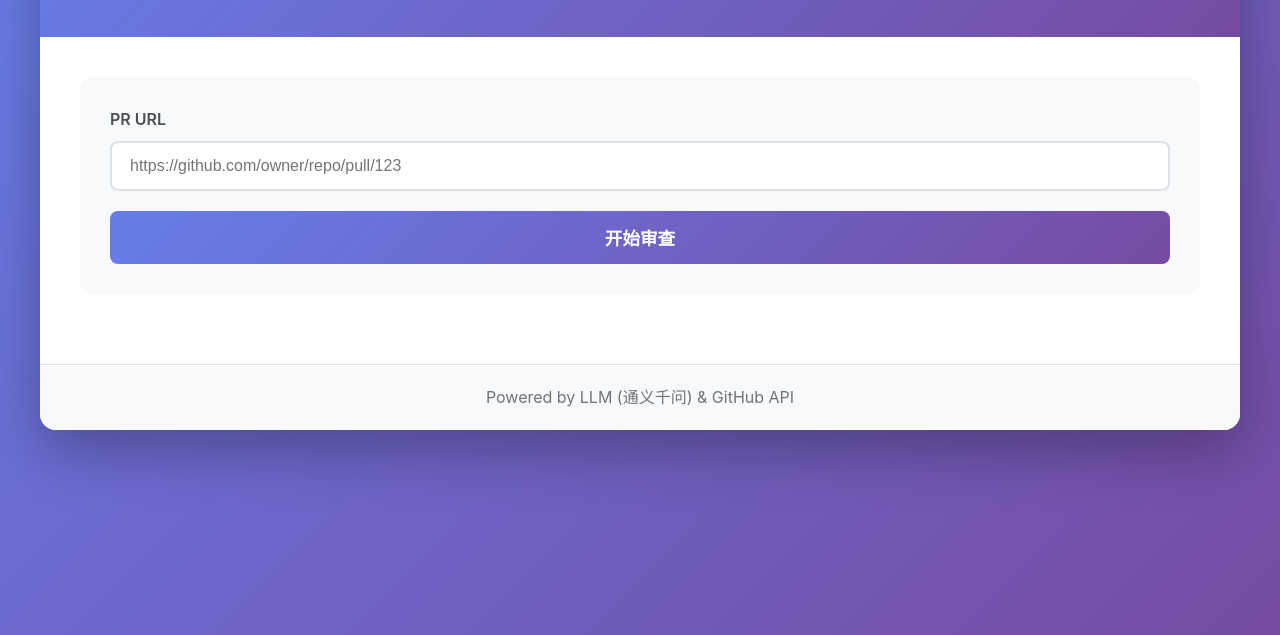
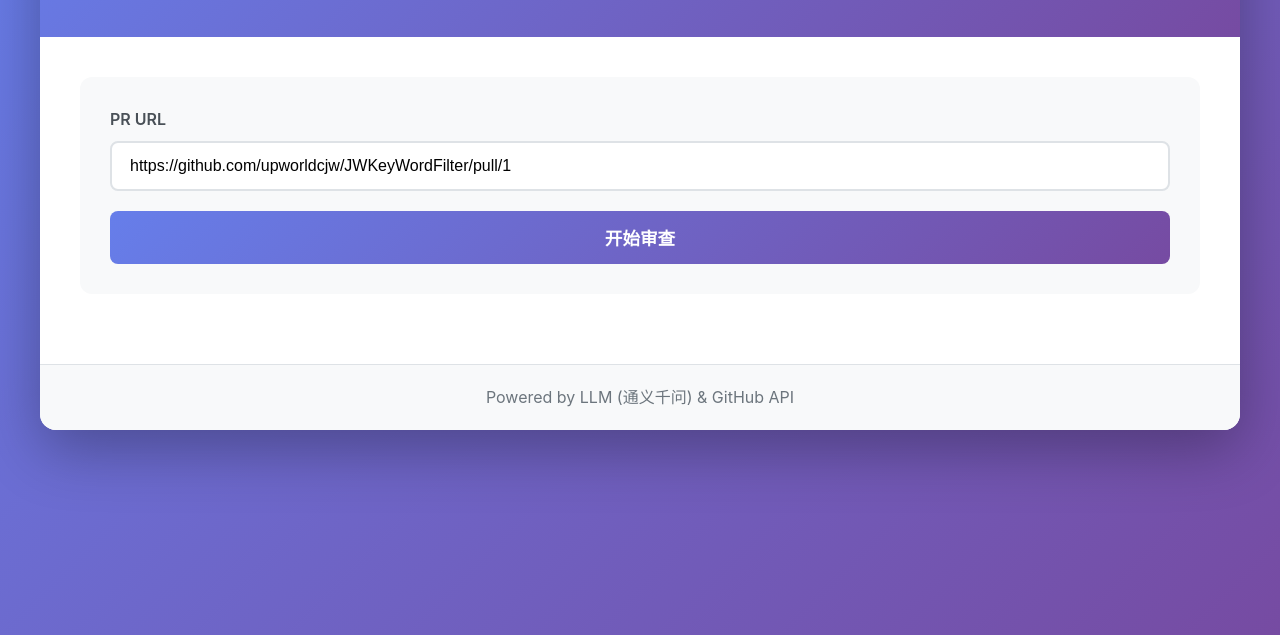
Before and after one commit to upworldcjw/code-review-agent, a website: page public/index.html in a window 1280 px wide. Shown: the part 165-800 px from the top of the page. Drawn offline with nearby package versions, Linux system fonts and the light colour scheme.

Commit message:
增加超时时间到3分钟并设置默认PR URL

```diff
--- a/public/index.html
+++ b/public/index.html
@@ -22,7 +22,7 @@
             type="text"
             id="prUrl"
             placeholder="https://github.com/owner/repo/pull/123"
-            value=""
+            value="https://github.com/upworldcjw/JWKeyWordFilter/pull/1"
           />
         </div>
         <button id="reviewBtn" class="btn-primary">
```
Also changed, not shown: vercel.json.
